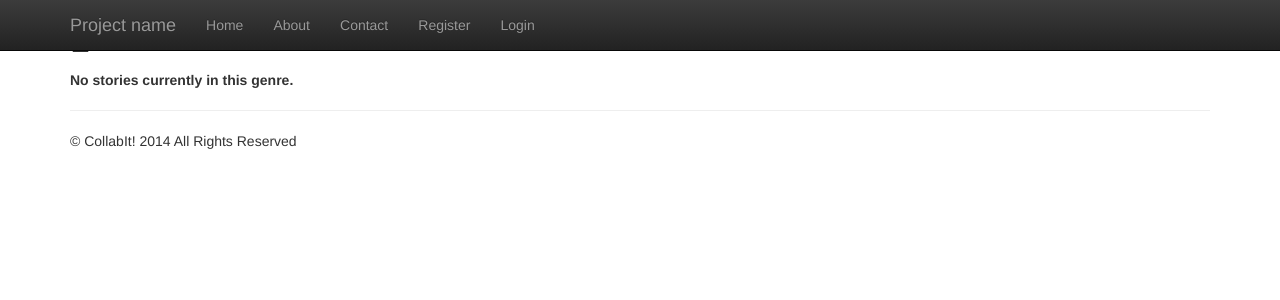
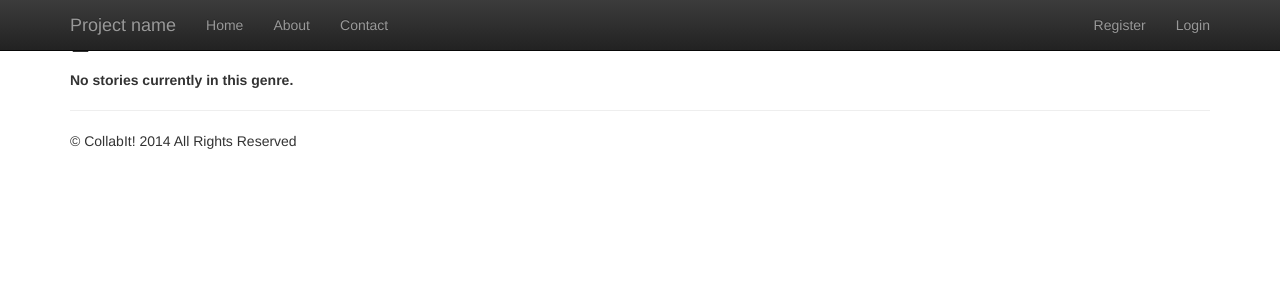
Before and after one commit to c-rhodes/collab, a Django app: page /ogidni/1/ in a window 1280 px wide. Shown: the top 300 px of the page. Run offline with Django 3.2, Linux system fonts and the light colour scheme; data comes from the database, SQL or seed files in the repository; parts of the project's set-up code (start-up, migrations or seed data) failed here and were passed over; some libraries are stand-ins or nearby versions.

Commit message:
Right align session buttons

```diff
--- a/colab/templates/ogidni/base.html
+++ b/colab/templates/ogidni/base.html
@@ -30,7 +30,7 @@
             {% block nava_2 %}<li>{% endblock %}<a href="about.html">About</a></li>
             {% block nava_3 %}<li>{% endblock %}<a href="contact.html">Contact</a></li>
           </ul>
-          <ul class="nav navbar-nav navbar-left">
+          <ul class="nav navbar-nav navbar-right">
             {% if user.is_authenticated %}
                 <li><a href="/ogidni/logout/">Logout</a></li>
                 <li><a href="/ogidni/add_story/">Start story</a></li>
```
